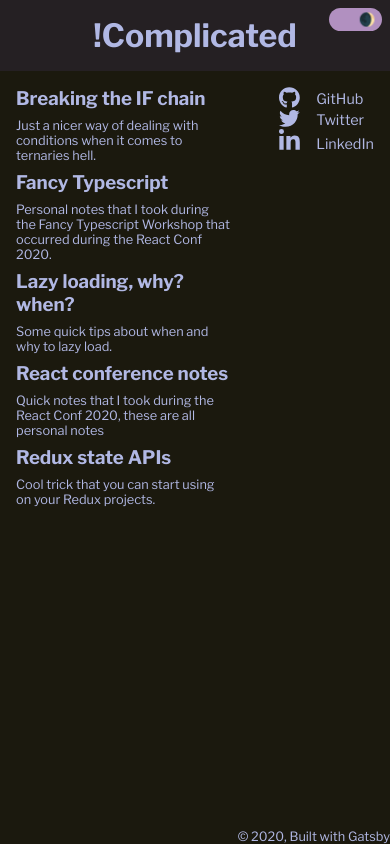
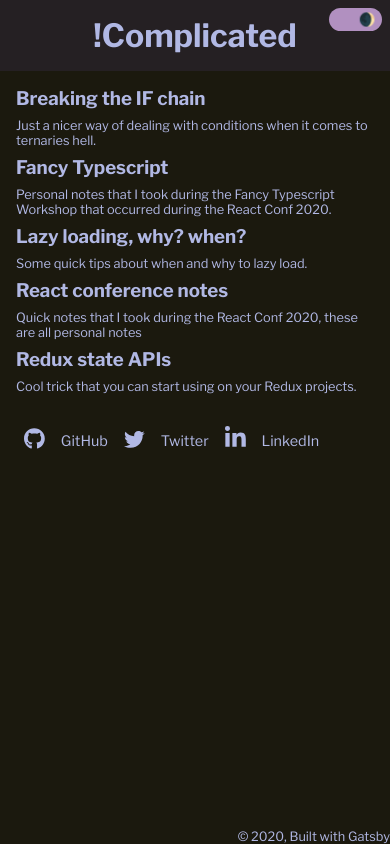
Before and after one commit to FrancoSirena/gatsby-me, a Gatsby site: page / in a window 390 px wide. Built offline with nearby package versions, Linux system fonts and the light colour scheme; Gatsby itself is replaced by a stand-in of ours.

Commit message:
Better mobile experience

```diff
--- a/src/components/layout.css
+++ b/src/components/layout.css
@@ -62,9 +62,16 @@ body * {
 
 .content {
   display: grid;
-  grid-template-columns: 4fr 1fr;
+  grid-template-columns: 9fr 1fr;
   gap: 0.5em;
   padding: 16px;
+}
+
+@media screen and (max-width: 800px) {
+  .content {
+    grid-template-columns: none;
+    gap: 2em;
+  }
 }
 
 .site-header {
@@ -130,6 +137,9 @@ footer {
   list-style-type: none;
   margin: 0;
   font-size: 0.9rem;
+  padding: 0;
+  display: flex;
+  flex-wrap: wrap;
 }
 
 .social li {
@@ -137,7 +147,13 @@ footer {
   align-items: flex-end;
 }
 
-.social li :last-child {
+.social a {
+  display: flex;
+  padding: 0px 8px;
+  align-items: flex-end;
+}
+
+.social li .name {
   margin-left: 16px;
 }
 
@@ -196,3 +212,10 @@ a:hover {
 .btn-toggle__toggler--off {
   margin-right: 3em;
 }
+
+@media screen and (max-width: 800px) {
+  pre code {
+    width: 90vw;
+    overflow-x: scroll;
+  }
+}
--- a/src/components/social.tsx
+++ b/src/components/social.tsx
@@ -5,33 +5,33 @@ export default function Social(): ReactElement {
   return (
     <ul className="social">
       <li>
-        <GitHub />
         <a
           target="_blank"
           rel="noopener noreferrer"
           href="https://github.com/FrancoSirena"
         >
-          GitHub
+          <GitHub />
+          <span className="name">GitHub</span>
         </a>
       </li>
       <li>
-        <Twitter />
         <a
           target="_blank"
           rel="noopener noreferrer"
           href="https://twitter.com/francosirena"
         >
-          Twitter
+          <Twitter />
+          <span className="name">Twitter</span>
         </a>
       </li>
       <li>
-        <LinkedIn />
         <a
           target="_blank"
           rel="noopener noreferrer"
           href="https://linkedin.com/in/francosirena"
         >
-          LinkedIn
+          <LinkedIn />
+          <span className="name">LinkedIn</span>
         </a>
       </li>
     </ul>
```
